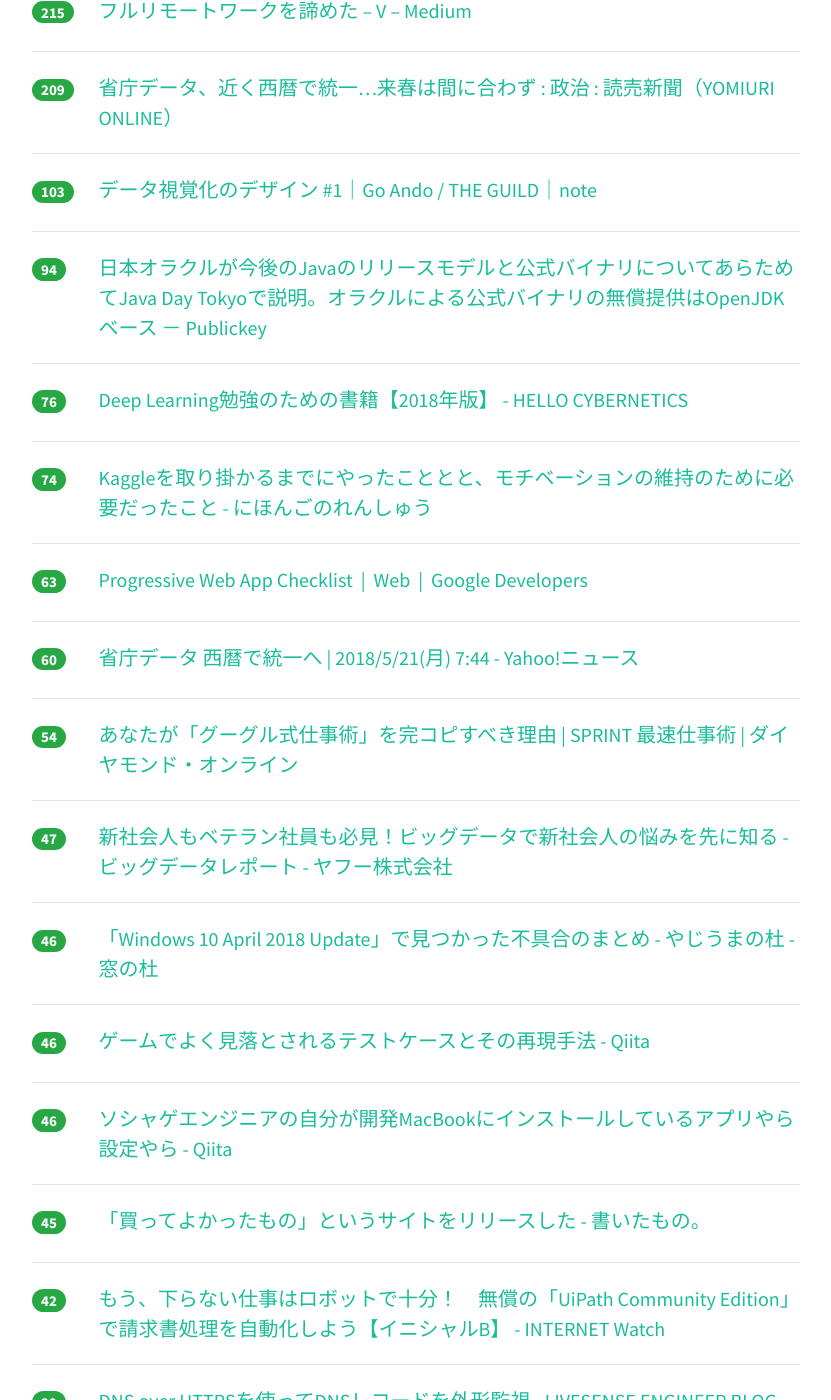
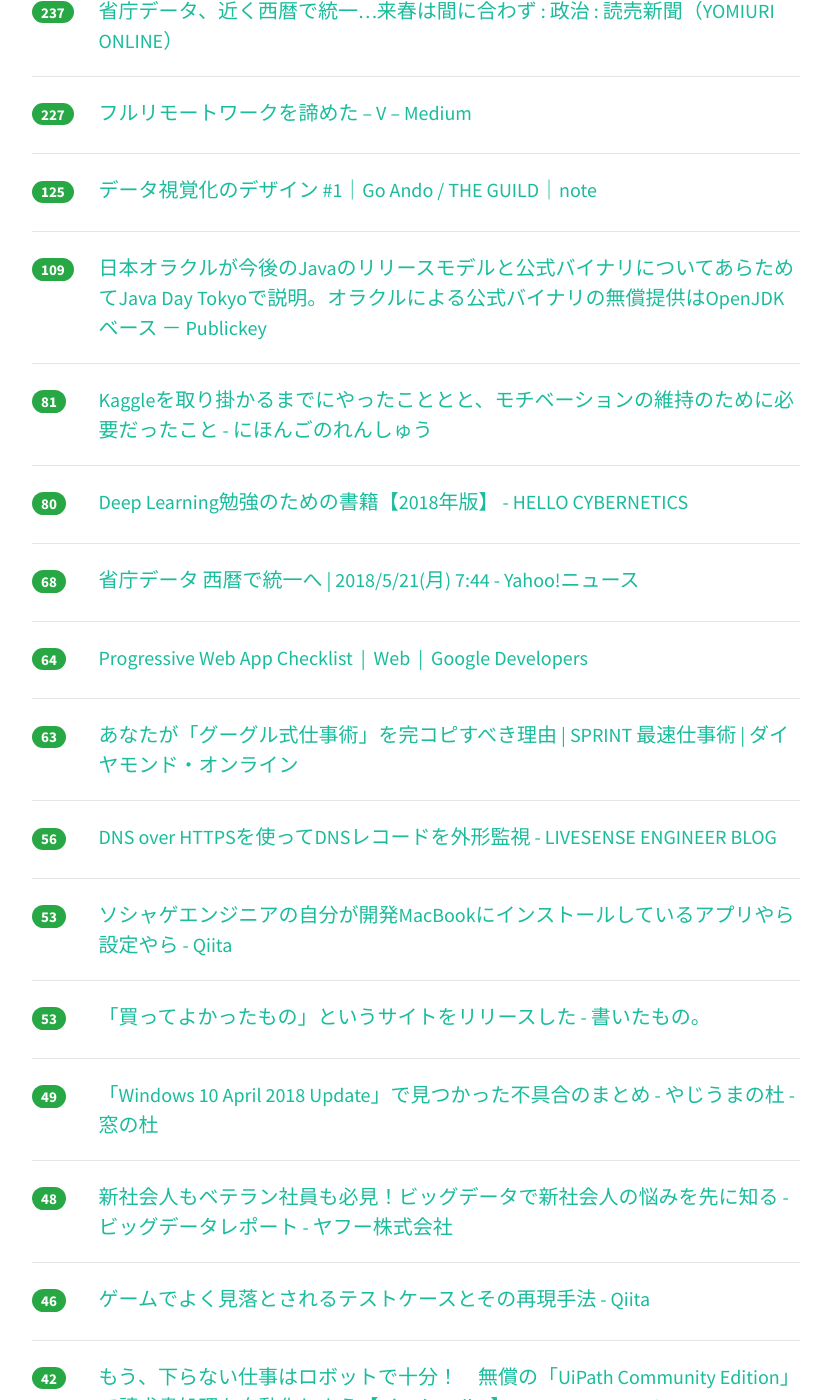
Before and after one commit to yatta47/hatena-matome-site, a Jekyll site: the page built from _posts/2018-05-21-hatena.md, in a window 1280 px wide and 1400 px high, scrolled down 579 px. Shown: the whole window, without its empty margins (224-1055 px from the left). Built offline with Jekyll 4.4.1, drawn with Linux system fonts in a browser that asks for light colours; nearby versions of some CDN libraries; some of the changed text lies outside the part shown.

Commit message:
Updated 2018-05-21

```diff
--- a/_posts/2018-05-21-hatena.md
+++ b/_posts/2018-05-21-hatena.md
@@ -1,89 +1,94 @@
 ---
 layout: post
 title:  "2018-05-21 はてぶIT"
-date:   2018-05-21 14:03:15
+date:   2018-05-21 15:02:37
 tags: [it-hotentry]
 ---
-48 件のデータあり
+51 件のデータあり
 
 <hr><div class="row">
-<div class="col-1"><span class="badge badge-pill badge-success h2">537</span></div>
+<div class="col-1"><span class="badge badge-pill badge-success h2">630</span></div>
 <div class="col-11"><a href='http://www.megamouth.info/entry/2018/05/21/031550' target='_blank'>弊社から社員が退職しました - megamouthの葬列</a></div>
 </div>
 <hr>
 <div class="row">
-<div class="col-1"><span class="badge badge-pill badge-success h2">481</span></div>
+<div class="col-1"><span class="badge badge-pill badge-success h2">505</span></div>
 <div class="col-11"><a href='https://togetter.com/li/1229279' target='_blank'>なんJ民によってyoutubeの中韓ヘイトチャンネルが次々と通報・削除され、「普通の日本人」界隈が阿鼻叫喚 - Togetter</a></div>
 </div>
 <hr>
 <div class="row">
-<div class="col-1"><span class="badge badge-pill badge-success h2">215</span></div>
+<div class="col-1"><span class="badge badge-pill badge-success h2">237</span></div>
+<div class="col-11"><a href='http://www.yomiuri.co.jp/politics/20180520-OYT1T50149.html' target='_blank'>省庁データ、近く西暦で統一…来春は間に合わず : 政治 : 読売新聞（YOMIURI ONLINE）</a></div>
+</div>
+<hr>
+<div class="row">
+<div class="col-1"><span class="badge badge-pill badge-success h2">227</span></div>
 <div class="col-11"><a href='https://medium.com/@voluntas/d03cafd3d2c0' target='_blank'>フルリモートワークを諦めた – V – Medium</a></div>
 </div>
 <hr>
 <div class="row">
-<div class="col-1"><span class="badge badge-pill badge-success h2">209</span></div>
-<div class="col-11"><a href='http://www.yomiuri.co.jp/politics/20180520-OYT1T50149.html' target='_blank'>省庁データ、近く西暦で統一…来春は間に合わず : 政治 : 読売新聞（YOMIURI ONLINE）</a></div>
-</div>
-<hr>
-<div class="row">
-<div class="col-1"><span class="badge badge-pill badge-success h2">103</span></div>
+<div class="col-1"><span class="badge badge-pill badge-success h2">125</span></div>
 <div class="col-11"><a href='https://note.mu/goando/n/neb6ea35f1da3' target='_blank'>データ視覚化のデザイン #1｜Go Ando / THE GUILD｜note</a></div>
 </div>
 <hr>
 <div class="row">
-<div class="col-1"><span class="badge badge-pill badge-success h2">94</span></div>
+<div class="col-1"><span class="badge badge-pill badge-success h2">109</span></div>
 <div class="col-11"><a href='https://www.publickey1.jp/blog/18/javajava_day_tokyoopenjdk.html' target='_blank'>日本オラクルが今後のJavaのリリースモデルと公式バイナリについてあらためてJava Day Tokyoで説明。オラクルによる公式バイナリの無償提供はOpenJDKベース － Publickey</a></div>
 </div>
 <hr>
 <div class="row">
-<div class="col-1"><span class="badge badge-pill badge-success h2">76</span></div>
+<div class="col-1"><span class="badge badge-pill badge-success h2">81</span></div>
+<div class="col-11"><a href='http://catindog.hatenablog.com/entry/2018/05/20/221624' target='_blank'>Kaggleを取り掛かるまでにやったこととと、モチベーションの維持のために必要だったこと - にほんごのれんしゅう</a></div>
+</div>
+<hr>
+<div class="row">
+<div class="col-1"><span class="badge badge-pill badge-success h2">80</span></div>
 <div class="col-11"><a href='http://s0sem0y.hatenablog.com/entry/2018/05/21/001941' target='_blank'>Deep Learning勉強のための書籍【2018年版】 - HELLO CYBERNETICS</a></div>
 </div>
 <hr>
 <div class="row">
-<div class="col-1"><span class="badge badge-pill badge-success h2">74</span></div>
-<div class="col-11"><a href='http://catindog.hatenablog.com/entry/2018/05/20/221624' target='_blank'>Kaggleを取り掛かるまでにやったこととと、モチベーションの維持のために必要だったこと - にほんごのれんしゅう</a></div>
+<div class="col-1"><span class="badge badge-pill badge-success h2">68</span></div>
+<div class="col-11"><a href='https://news.yahoo.co.jp/pickup/6283228' target='_blank'>省庁データ 西暦で統一へ | 2018/5/21(月) 7:44 - Yahoo!ニュース</a></div>
+</div>
+<hr>
+<div class="row">
+<div class="col-1"><span class="badge badge-pill badge-success h2">64</span></div>
+<div class="col-11"><a href='https://developers.google.com/web/progressive-web-apps/checklist' target='_blank'>Progressive Web App Checklist  |  Web  |  Google Developers</a></div>
 </div>
 <hr>
 <div class="row">
 <div class="col-1"><span class="badge badge-pill badge-success h2">63</span></div>
-<div class="col-11"><a href='https://developers.google.com/web/progressive-web-apps/checklist' target='_blank'>Progressive Web App Checklist  |  Web  |  Google Developers</a></div>
-</div>
-<hr>
-<div class="row">
-<div class="col-1"><span class="badge badge-pill badge-success h2">60</span></div>
-<div class="col-11"><a href='https://news.yahoo.co.jp/pickup/6283228' target='_blank'>省庁データ 西暦で統一へ | 2018/5/21(月) 7:44 - Yahoo!ニュース</a></div>
-</div>
-<hr>
-<div class="row">
-<div class="col-1"><span class="badge badge-pill badge-success h2">54</span></div>
 <div class="col-11"><a href='http://diamond.jp/articles/-/169786' target='_blank'>あなたが「グーグル式仕事術」を完コピすべき理由 | SPRINT 最速仕事術 | ダイヤモンド・オンライン</a></div>
 </div>
 <hr>
 <div class="row">
-<div class="col-1"><span class="badge badge-pill badge-success h2">47</span></div>
+<div class="col-1"><span class="badge badge-pill badge-success h2">56</span></div>
+<div class="col-11"><a href='http://made.livesense.co.jp/entry/2018/05/21/105008' target='_blank'>DNS over HTTPSを使ってDNSレコードを外形監視 - LIVESENSE ENGINEER BLOG</a></div>
+</div>
+<hr>
+<div class="row">
+<div class="col-1"><span class="badge badge-pill badge-success h2">53</span></div>
+<div class="col-11"><a href='https://qiita.com/west-hiroaki/items/9560f0504c3bdfe970f5' target='_blank'>ソシャゲエンジニアの自分が開発MacBookにインストールしているアプリやら設定やら - Qiita</a></div>
+</div>
+<hr>
+<div class="row">
+<div class="col-1"><span class="badge badge-pill badge-success h2">53</span></div>
+<div class="col-11"><a href='http://morishin.hatenablog.com/entry/release-katteyokatta' target='_blank'>「買ってよかったもの」というサイトをリリースした - 書いたもの。</a></div>
+</div>
+<hr>
+<div class="row">
+<div class="col-1"><span class="badge badge-pill badge-success h2">49</span></div>
+<div class="col-11"><a href='https://forest.watch.impress.co.jp/docs/serial/yajiuma/1122692.html' target='_blank'>「Windows 10 April 2018 Update」で見つかった不具合のまとめ - やじうまの杜 - 窓の杜</a></div>
+</div>
+<hr>
+<div class="row">
+<div class="col-1"><span class="badge badge-pill badge-success h2">48</span></div>
 <div class="col-11"><a href='https://about.yahoo.co.jp/info/bigdata/special/2018/01/' target='_blank'>新社会人もベテラン社員も必見！ビッグデータで新社会人の悩みを先に知る - ビッグデータレポート - ヤフー株式会社</a></div>
 </div>
 <hr>
 <div class="row">
 <div class="col-1"><span class="badge badge-pill badge-success h2">46</span></div>
-<div class="col-11"><a href='https://forest.watch.impress.co.jp/docs/serial/yajiuma/1122692.html' target='_blank'>「Windows 10 April 2018 Update」で見つかった不具合のまとめ - やじうまの杜 - 窓の杜</a></div>
-</div>
-<hr>
-<div class="row">
-<div class="col-1"><span class="badge badge-pill badge-success h2">46</span></div>
 <div class="col-11"><a href='https://qiita.com/taptappun/items/1d3e2c9646cf7d4557db' target='_blank'>ゲームでよく見落とされるテストケースとその再現手法 - Qiita</a></div>
-</div>
-<hr>
-<div class="row">
-<div class="col-1"><span class="badge badge-pill badge-success h2">46</span></div>
-<div class="col-11"><a href='https://qiita.com/west-hiroaki/items/9560f0504c3bdfe970f5' target='_blank'>ソシャゲエンジニアの自分が開発MacBookにインストールしているアプリやら設定やら - Qiita</a></div>
-</div>
-<hr>
-<div class="row">
-<div class="col-1"><span class="badge badge-pill badge-success h2">45</span></div>
-<div class="col-11"><a href='http://morishin.hatenablog.com/entry/release-katteyokatta' target='_blank'>「買ってよかったもの」というサイトをリリースした - 書いたもの。</a></div>
 </div>
 <hr>
 <div class="row">
@@ -93,27 +98,42 @@ tags: [it-hotentry]
 <hr>
 <div class="row">
 <div class="col-1"><span class="badge badge-pill badge-success h2">39</span></div>
-<div class="col-11"><a href='http://made.livesense.co.jp/entry/2018/05/21/105008' target='_blank'>DNS over HTTPSを使ってDNSレコードを外形監視 - LIVESENSE ENGINEER BLOG</a></div>
-</div>
-<hr>
-<div class="row">
-<div class="col-1"><span class="badge badge-pill badge-success h2">38</span></div>
 <div class="col-11"><a href='http://tech.nikkeibp.co.jp/atcl/nxt/column/18/00294/051700002/' target='_blank'>なくなるJava SE無償版、ユーザーはどうなる | 日経 xTECH（クロステック）</a></div>
 </div>
 <hr>
 <div class="row">
-<div class="col-1"><span class="badge badge-pill badge-success h2">35</span></div>
+<div class="col-1"><span class="badge badge-pill badge-success h2">37</span></div>
+<div class="col-11"><a href='https://www.nikkei.com/article/DGKKZO30742320Q8A520C1MM8000/' target='_blank'>三菱ＵＦＪ、ＩｏＴ社会へ高速決済　キャッシュレス化後押し　処理量10倍超、取引増に対応　：日本経済新聞</a></div>
+</div>
+<hr>
+<div class="row">
+<div class="col-1"><span class="badge badge-pill badge-success h2">36</span></div>
 <div class="col-11"><a href='https://www.slideshare.net/clockmaker_jp/pwa-97723651' target='_blank'>クリエイティブの視点から挑戦するPWA</a></div>
 </div>
 <hr>
 <div class="row">
 <div class="col-1"><span class="badge badge-pill badge-success h2">35</span></div>
-<div class="col-11"><a href='https://www.nikkei.com/article/DGKKZO30742320Q8A520C1MM8000/' target='_blank'>三菱ＵＦＪ、ＩｏＴ社会へ高速決済　キャッシュレス化後押し　処理量10倍超、取引増に対応　：日本経済新聞</a></div>
+<div class="col-11"><a href='https://dev.classmethod.jp/tool/docker/microscanner/' target='_blank'>無料で脆弱性検査！Dockerfileに4行追加で導入できるmicroscannerを試してみた</a></div>
 </div>
 <hr>
 <div class="row">
-<div class="col-1"><span class="badge badge-pill badge-success h2">31</span></div>
+<div class="col-1"><span class="badge badge-pill badge-success h2">33</span></div>
 <div class="col-11"><a href='https://speakerdeck.com/scrpgil/ionic-plus-pwadui-ying-saitofalselighthousesukoawo34kara81madeshang-geruhua' target='_blank'>Ionic+PWA対応サイトのLighthouseスコアを34から81まで上げる話 // Speaker Deck</a></div>
+</div>
+<hr>
+<div class="row">
+<div class="col-1"><span class="badge badge-pill badge-success h2">27</span></div>
+<div class="col-11"><a href='https://kuenishi.hatenadiary.jp/entry/2018/05/20/143135' target='_blank'>Ergo42 というキーボードを自作した - kuenishi's blog</a></div>
+</div>
+<hr>
+<div class="row">
+<div class="col-1"><span class="badge badge-pill badge-success h2">27</span></div>
+<div class="col-11"><a href='https://coliss.com/articles/build-websites/operation/work/image-organizer-tiat.html' target='_blank'>デザイナー・カメラマンにおすすめ！大量の画像を効率的に管理できるWin, Mac, Linux対応の無料アプリ -Tiat | コリス</a></div>
+</div>
+<hr>
+<div class="row">
+<div class="col-1"><span class="badge badge-pill badge-success h2">27</span></div>
+<div class="col-11"><a href='https://togetter.com/li/1208790' target='_blank'>ハッとする全集 皆さんもハッとしてみましょう - Togetter</a></div>
 </div>
 <hr>
 <div class="row">
@@ -122,18 +142,8 @@ tags: [it-hotentry]
 </div>
 <hr>
 <div class="row">
-<div class="col-1"><span class="badge badge-pill badge-success h2">25</span></div>
-<div class="col-11"><a href='https://dev.classmethod.jp/tool/docker/microscanner/' target='_blank'>無料で脆弱性検査！Dockerfileに4行追加で導入できるmicroscannerを試してみた</a></div>
-</div>
-<hr>
-<div class="row">
 <div class="col-1"><span class="badge badge-pill badge-success h2">24</span></div>
-<div class="col-11"><a href='https://kuenishi.hatenadiary.jp/entry/2018/05/20/143135' target='_blank'>Ergo42 というキーボードを自作した - kuenishi's blog</a></div>
-</div>
-<hr>
-<div class="row">
-<div class="col-1"><span class="badge badge-pill badge-success h2">24</span></div>
-<div class="col-11"><a href='https://coliss.com/articles/build-websites/operation/work/image-organizer-tiat.html' target='_blank'>デザイナー・カメラマンにおすすめ！大量の画像を効率的に管理できるWin, Mac, Linux対応の無料アプリ -Tiat | コリス</a></div>
+<div class="col-11"><a href='https://webtan.impress.co.jp/e/2018/05/21/29274' target='_blank'>グーグルのMFI（モバイルファーストインデックス）はWebのリンク構造に激変をもたらす（前編） | Moz - SEOとインバウンドマーケティングの実践情報 | Web担当者Forum</a></div>
 </div>
 <hr>
 <div class="row">
@@ -142,13 +152,13 @@ tags: [it-hotentry]
 </div>
 <hr>
 <div class="row">
-<div class="col-1"><span class="badge badge-pill badge-success h2">22</span></div>
-<div class="col-11"><a href='https://webtan.impress.co.jp/e/2018/05/21/29274' target='_blank'>グーグルのMFI（モバイルファーストインデックス）はWebのリンク構造に激変をもたらす（前編） | Moz - SEOとインバウンドマーケティングの実践情報 | Web担当者Forum</a></div>
+<div class="col-1"><span class="badge badge-pill badge-success h2">21</span></div>
+<div class="col-11"><a href='http://nlab.itmedia.co.jp/nl/articles/1805/20/news023.html' target='_blank'>ずっと見てられそう　エッシャーのだまし絵がネットで公開 - ねとらぼ</a></div>
 </div>
 <hr>
 <div class="row">
-<div class="col-1"><span class="badge badge-pill badge-success h2">20</span></div>
-<div class="col-11"><a href='http://nlab.itmedia.co.jp/nl/articles/1805/20/news023.html' target='_blank'>ずっと見てられそう　エッシャーのだまし絵がネットで公開 - ねとらぼ</a></div>
+<div class="col-1"><span class="badge badge-pill badge-success h2">21</span></div>
+<div class="col-11"><a href='https://thehimalayantimes.com/nepal/japanese-climber-nobukazu-kuriki-found-dead-on-mt-everest/' target='_blank'>BREAKING: Japanese climber Nobukazu Kuriki found dead on Mt Everest</a></div>
 </div>
 <hr>
 <div class="row">
@@ -157,8 +167,8 @@ tags: [it-hotentry]
 </div>
 <hr>
 <div class="row">
-<div class="col-1"><span class="badge badge-pill badge-success h2">20</span></div>
-<div class="col-11"><a href='https://togetter.com/li/1208790' target='_blank'>ハッとする全集 皆さんもハッとしてみましょう - Togetter</a></div>
+<div class="col-1"><span class="badge badge-pill badge-success h2">19</span></div>
+<div class="col-11"><a href='https://qiita.com/janus_wel/items/5aa48c8340bffb12d147' target='_blank'>react-native-dom の何がすごいのか - Qiita</a></div>
 </div>
 <hr>
 <div class="row">
@@ -167,33 +177,33 @@ tags: [it-hotentry]
 </div>
 <hr>
 <div class="row">
-<div class="col-1"><span class="badge badge-pill badge-success h2">17</span></div>
+<div class="col-1"><span class="badge badge-pill badge-success h2">18</span></div>
 <div class="col-11"><a href='https://gigazine.net/news/20180520-comic-app-ganma/' target='_blank'>完全無料でいくらでも我慢せずマンガを読める1000万ダウンロードを突破したマンガアプリ「GANMA!」 - GIGAZINE</a></div>
 </div>
 <hr>
 <div class="row">
-<div class="col-1"><span class="badge badge-pill badge-success h2">16</span></div>
+<div class="col-1"><span class="badge badge-pill badge-success h2">17</span></div>
+<div class="col-11"><a href='http://www.ballmaru.com/entry/2018/05/20/%E5%AE%9F%E9%8C%B2!!!!!!!!_48%E6%99%82%E9%96%93%E3%81%A7%E3%83%90%E3%83%BC%E3%83%81%E3%83%A3%E3%83%AB%E3%83%A6%E3%83%BC%E3%83%81%E3%83%A5%E3%83%BC%E3%83%90%E3%83%BC%E3%81%AB%E3%81%AA%E3%81%A3' target='_blank'>実録!!!!!!!! 48時間でバーチャルユーチューバーになったひよこ - ぼーる丸の部屋</a></div>
+</div>
+<hr>
+<div class="row">
+<div class="col-1"><span class="badge badge-pill badge-success h2">17</span></div>
 <div class="col-11"><a href='https://blog.zaimy.jp/2018/05/20/carrer-keynote/' target='_blank'>新卒研修でキャリアキーノートに挑戦しました | blog.zaimy.jp</a></div>
 </div>
 <hr>
 <div class="row">
 <div class="col-1"><span class="badge badge-pill badge-success h2">15</span></div>
-<div class="col-11"><a href='http://www.ballmaru.com/entry/2018/05/20/%E5%AE%9F%E9%8C%B2!!!!!!!!_48%E6%99%82%E9%96%93%E3%81%A7%E3%83%90%E3%83%BC%E3%83%81%E3%83%A3%E3%83%AB%E3%83%A6%E3%83%BC%E3%83%81%E3%83%A5%E3%83%BC%E3%83%90%E3%83%BC%E3%81%AB%E3%81%AA%E3%81%A3' target='_blank'>実録!!!!!!!! 48時間でバーチャルユーチューバーになったひよこ - ぼーる丸の部屋</a></div>
-</div>
-<hr>
-<div class="row">
-<div class="col-1"><span class="badge badge-pill badge-success h2">15</span></div>
-<div class="col-11"><a href='https://togetter.com/li/1229329' target='_blank'>数百年ぶりにココイチに来たら、なんかガルマが寝言みたいなことを言っていた - Togetter</a></div>
-</div>
-<hr>
-<div class="row">
-<div class="col-1"><span class="badge badge-pill badge-success h2">14</span></div>
 <div class="col-11"><a href='http://d.hatena.ne.jp/himaginary/20180520/death_of_acceleration' target='_blank'>インフレ加速仮説の死 - himaginaryの日記</a></div>
 </div>
 <hr>
 <div class="row">
 <div class="col-1"><span class="badge badge-pill badge-success h2">14</span></div>
-<div class="col-11"><a href='https://qiita.com/janus_wel/items/5aa48c8340bffb12d147' target='_blank'>react-native-dom の何がすごいのか - Qiita</a></div>
+<div class="col-11"><a href='https://www.moguravr.com/vtuber-n-nugum/' target='_blank'>最恐？のホラー系VTuber「ンヌグム」が引き込む深淵の楽しみ方 | Mogura VR - 国内外のVR/AR/MR最新情報</a></div>
+</div>
+<hr>
+<div class="row">
+<div class="col-1"><span class="badge badge-pill badge-success h2">14</span></div>
+<div class="col-11"><a href='https://togetter.com/li/1229329' target='_blank'>数百年ぶりにココイチに来たら、なんかガルマが寝言みたいなことを言っていた - Togetter</a></div>
 </div>
 <hr>
 <div class="row">
@@ -207,13 +217,13 @@ tags: [it-hotentry]
 </div>
 <hr>
 <div class="row">
-<div class="col-1"><span class="badge badge-pill badge-success h2">11</span></div>
-<div class="col-11"><a href='http://b.hatena.ne.jp/entry/s/ruhiginoue.exblog.jp/29781755/' target='_blank'>はてなブックマーク - 政治腐敗に若い人が寛容なわけ : 楽なログ</a></div>
+<div class="col-1"><span class="badge badge-pill badge-success h2">13</span></div>
+<div class="col-11"><a href='https://prtimes.jp/main/html/rd/p/000000229.000007945.html' target='_blank'>画像投稿SNSサービス『Pictory（ピクトリー）』運営のカクテル株式会社メンバーがスマートニュース株式会社に参画｜スマートニュース株式会社のプレスリリース</a></div>
 </div>
 <hr>
 <div class="row">
 <div class="col-1"><span class="badge badge-pill badge-success h2">11</span></div>
-<div class="col-11"><a href='https://www.moguravr.com/vtuber-n-nugum/' target='_blank'>最恐？のホラー系VTuber「ンヌグム」が引き込む深淵の楽しみ方 | Mogura VR - 国内外のVR/AR/MR最新情報</a></div>
+<div class="col-11"><a href='http://b.hatena.ne.jp/entry/s/ruhiginoue.exblog.jp/29781755/' target='_blank'>はてなブックマーク - 政治腐敗に若い人が寛容なわけ : 楽なログ</a></div>
 </div>
 <hr>
 <div class="row">
@@ -223,12 +233,12 @@ tags: [it-hotentry]
 <hr>
 <div class="row">
 <div class="col-1"><span class="badge badge-pill badge-success h2">9</span></div>
-<div class="col-11"><a href='http://news.livedoor.com/article/detail/14742656/' target='_blank'>PCを重くしてしまう不要なファイル Windows10向けの対策アプリ - ライブドアニュース</a></div>
+<div class="col-11"><a href='https://anond.hatelabo.jp/20180518151151' target='_blank'>おススメのブクマカ</a></div>
 </div>
 <hr>
 <div class="row">
-<div class="col-1"><span class="badge badge-pill badge-success h2">8</span></div>
-<div class="col-11"><a href='https://anond.hatelabo.jp/20180518151151' target='_blank'>おススメのブクマカ</a></div>
+<div class="col-1"><span class="badge badge-pill badge-success h2">9</span></div>
+<div class="col-11"><a href='http://news.livedoor.com/article/detail/14742656/' target='_blank'>PCを重くしてしまう不要なファイル Windows10向けの対策アプリ - ライブドアニュース</a></div>
 </div>
 <hr>
 <div class="row">
@@ -242,7 +252,12 @@ tags: [it-hotentry]
 </div>
 <hr>
 <div class="row">
-<div class="col-1"><span class="badge badge-pill badge-success h2">6</span></div>
+<div class="col-1"><span class="badge badge-pill badge-success h2">7</span></div>
 <div class="col-11"><a href='http://www.nicovideo.jp/watch/sm33237671' target='_blank'>『プラリネ』一人で演奏した - ニコニコ動画</a></div>
 </div>
 <hr>
+<div class="row">
+<div class="col-1"><span class="badge badge-pill badge-success h2">7</span></div>
+<div class="col-11"><a href='http://5ch-matometv.com/archives/9260641.html' target='_blank'>【速報】登山家の栗城史多氏が死亡と海外メディアが報道　8度目のエベレスト登頂をAbemaTVで生中継予定だった | 5ちゃん実況まとめ速報</a></div>
+</div>
+<hr>
```
